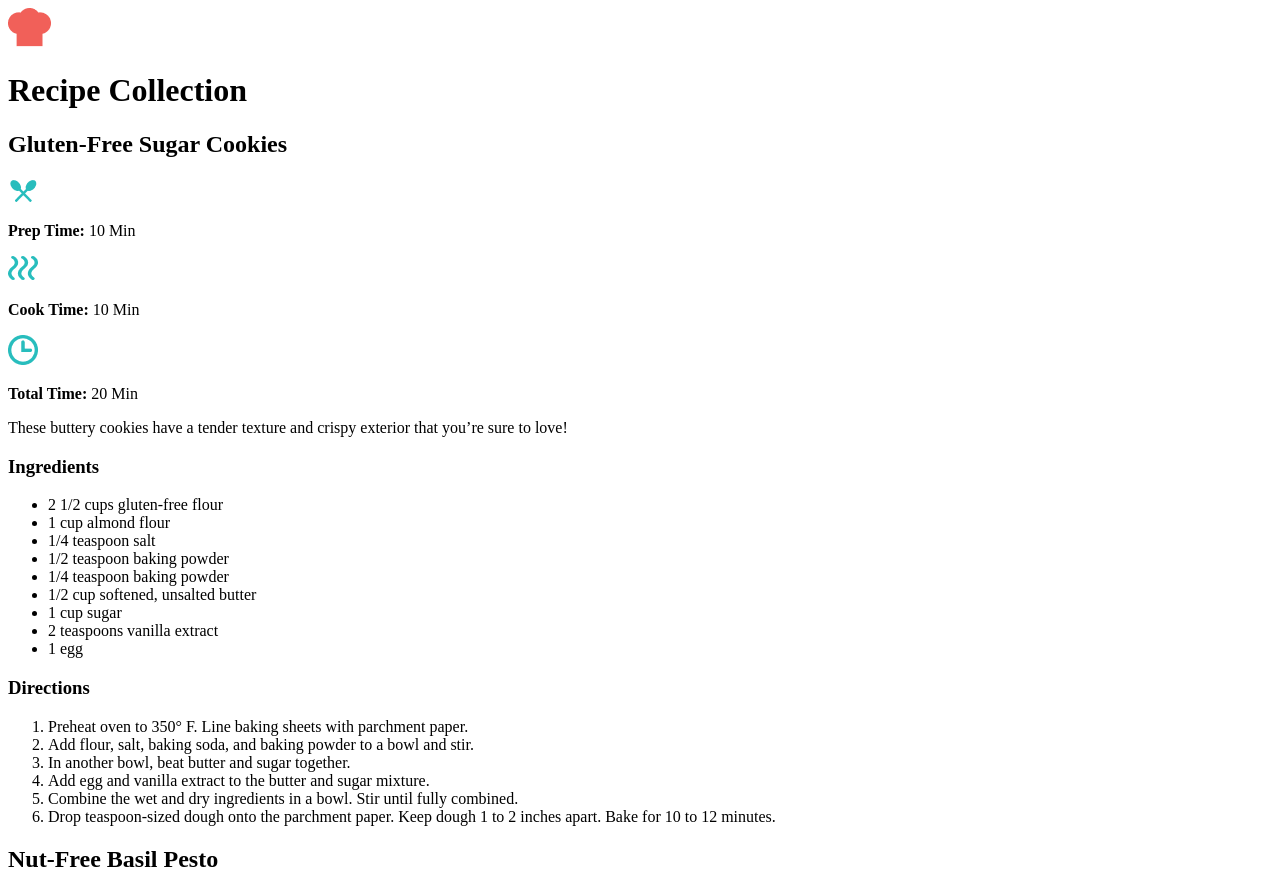
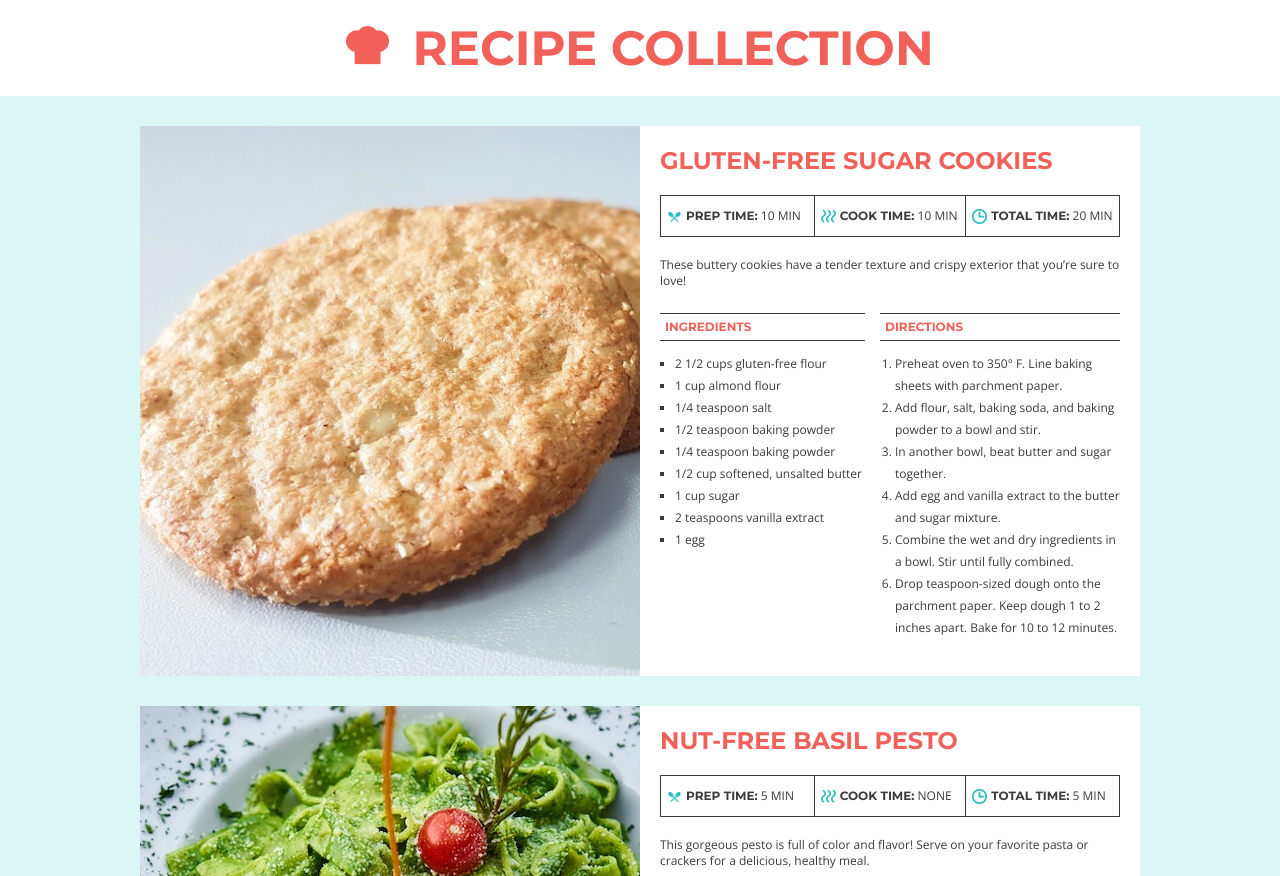
Before and after one commit to astridmarloes/recipe-cards, a plain HTML site: page index.html in a window 1280 px wide. Shown: the top 876 px of the page. Drawn offline with nearby package versions, Linux system fonts and the light colour scheme.

Commit message:
Finished project

```diff
--- a/css/style.css
+++ b/css/style.css
@@ -0,0 +1,162 @@
+/* body styles */
+
+body {
+    background: #DAF7F6;
+    color: #3B3B3B;
+    font-family: "Open Sans", sans-serif;
+    font-size: 12px;
+    line-height: 16px;
+}
+
+/* header styles */
+
+header {
+    background: #FFFFFF;
+    text-align: center;
+}
+
+h1 {
+    font-family: 'Montserrat', sans-serif;
+    color: #F16059;
+    font-size: 48px;
+    text-transform: uppercase;
+    display: inline-block;
+    margin: 0;
+    padding: 40px 0px;
+}
+
+header img {
+    margin-right: 20px;
+}
+
+/* main styles */
+/* layout */
+
+.container {
+    width: 1000px;
+	margin: 0 auto;
+}
+
+.card {
+    margin: 30px 0px;
+    overflow: auto;
+}
+
+.image {
+    float: left;
+    width: 500px;
+    height: 550px;
+}
+
+.recipe {
+    float: left;
+    padding: 20px;
+    width: 500px;
+    height: 550px;
+    background: #FFFFFF;
+    box-sizing: border-box;
+}
+
+#cookies .image {
+    background-image: url('../img/gluten-free-sugar-cookies.jpg');
+    background-size: cover;
+}
+
+#pesto .image {
+    background-image: url('../img/nut-free-pesto.jpg');
+    background-size: cover;
+}
+
+#salad .image {
+    background-image: url('../img/watermelon-salad.jpg');
+    background-size: cover;
+}
+
+.recipe h2 {
+    margin-top: 0;
+    font-family: 'Montserrat', sans-serif;
+    color: #F16059;
+    font-size: 24px;
+    text-transform: uppercase;
+    font-weight: bold;
+    line-height: 29px;
+
+}
+
+/* time */
+
+.time {
+    margin-bottom: 20px;
+    border: 1px #3B3B3B solid;
+    overflow: auto;
+}
+
+.prep,
+.cook,
+.total {
+    float: left;
+    padding-left: 6px;
+    width: 33.3333%;
+    box-sizing: border-box;
+    text-transform: uppercase;
+}
+
+.time .cook {
+    border-left: 1px #3B3B3B solid;
+    border-right: 1px #3B3B3B solid;
+}
+
+.time img {
+    width: 15px;
+    height: auto;
+    margin-right: 4px;
+    vertical-align: middle;
+}
+
+.time-details {
+    display: inline-block;
+}
+
+.time strong {
+    font-family: 'Montserrat', sans-serif;
+}
+
+/* ingredients and directions */
+
+.columns {
+    overflow: auto;
+}
+
+.ingredients {
+    float: left;
+    width: 205px;
+}
+
+.directions {
+    float: left;
+    width: 240px;
+    margin-left: 15px;
+}
+
+.recipe h3 {
+    font-family: 'Montserrat', sans-serif;
+    color: #F16059;
+    font-size: 12px;
+    text-transform: uppercase;
+    font-weight: bold;
+    display: block;
+    padding: 5px;
+    border-top: 1px #3B3B3B solid;
+    border-bottom: 1px #3B3B3B solid;
+}
+
+.ingredients ul {
+    padding-left: 15px;
+    line-height: 22px;
+    list-style: square;
+}
+
+.directions ol {
+    padding-left: 15px;
+    line-height: 22px;
+}
--- a/index.html
+++ b/index.html
@@ -4,6 +4,8 @@
     <head>
         <meta charset="utf-8">
         <title>Recipe Cards Project</title>
+        <link href="css/normalize.css" rel="stylesheet">
+        <link href="css/style.css" rel="stylesheet">
         <link href="https://fonts.googleapis.com/css?family=Montserrat:700%7COpen+Sans&display=swap" rel="stylesheet">
     </head>
 
@@ -12,7 +14,7 @@
             <img src="img/chef-hat.png" alt="chef hat">
             <h1>Recipe Collection</h1>
         </header>
-        <main>
+        <main class="container">
             <article id="cookies" class="card">
                 <div class="image"></div>
                 <div class="recipe">
```
